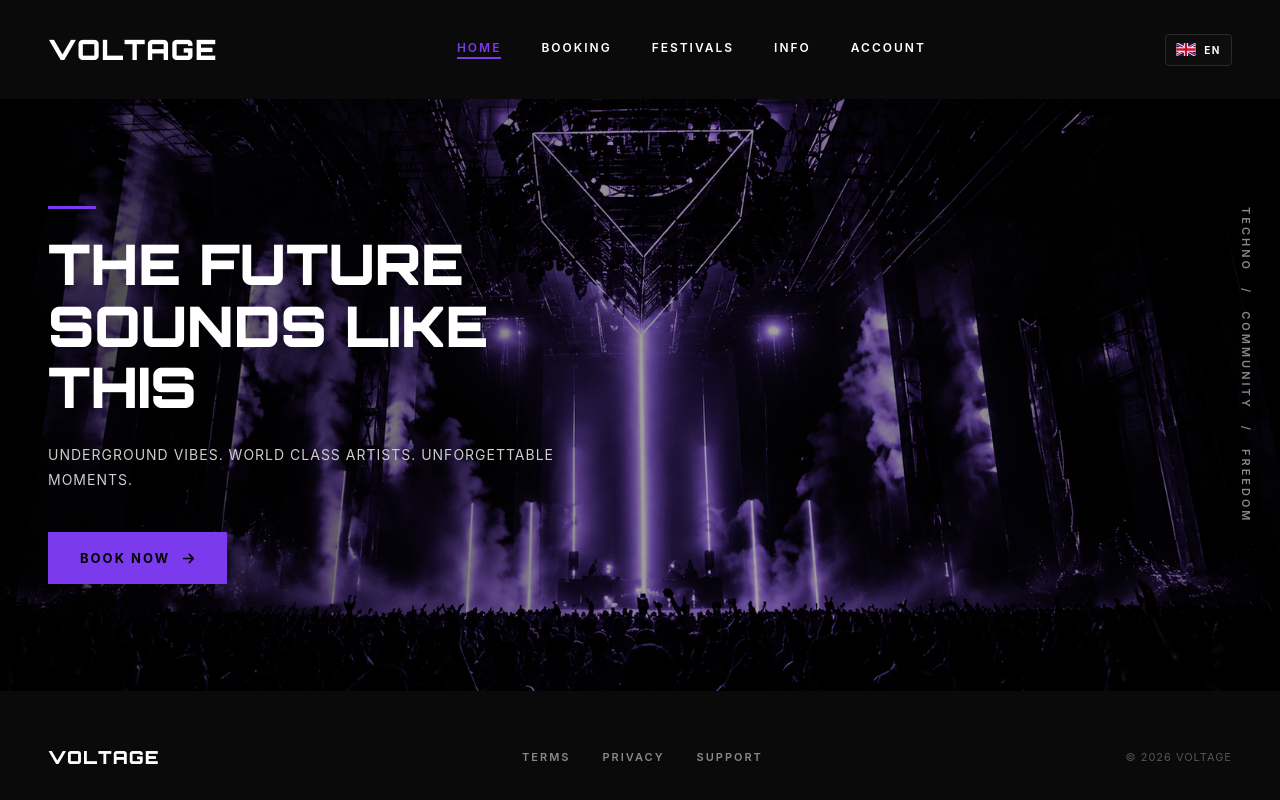
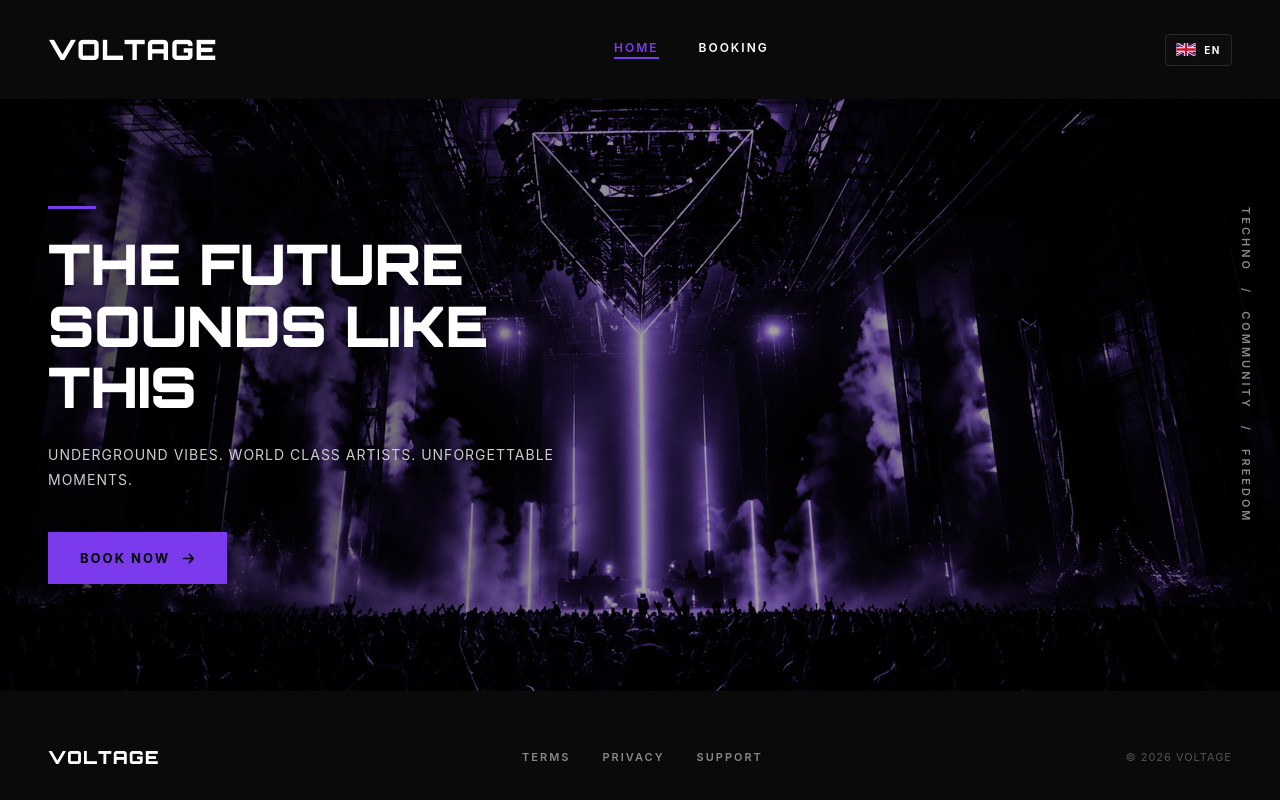
Before and after one commit to Adam-hash-a11y/Stepper-front-end, a React (Vite) app: page / in a window 1280 px wide. Built offline with nearby package versions, Linux system fonts and the light colour scheme.

Commit message:
chore: remove stale navigation links from header

```diff
--- a/src/components/header/Header.tsx
+++ b/src/components/header/Header.tsx
@@ -194,12 +194,6 @@ export const Header: React.FunctionComponent = () => {
         <NavItem data-testid="header-nav-link" to="/booking">
           {t("header.booking")}
         </NavItem>
-
-        <NavSpan>{t("header.festivals")}</NavSpan>
-
-        <NavSpan>{t("header.info")}</NavSpan>
-
-        <NavSpan>{t("header.account")}</NavSpan>
       </Nav>
 
       <LanguageWrapper>
```
